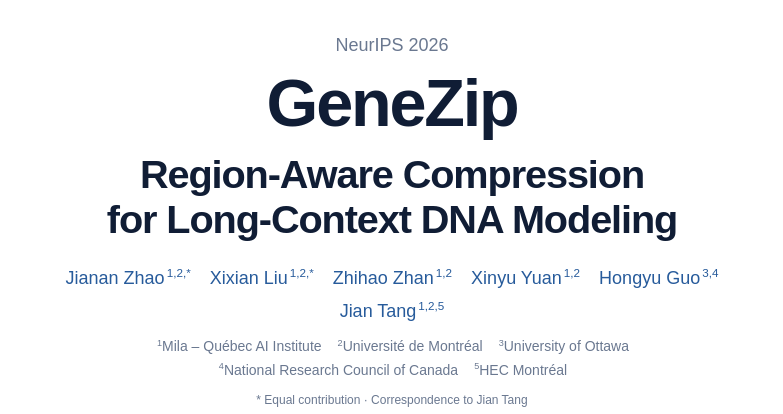
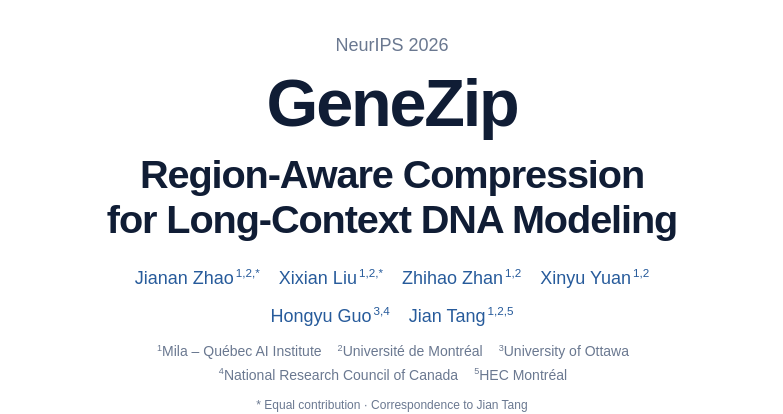
Before and after one commit to AndyJZhao/GeneZip, a plain HTML site: page docs/index.html in a window 1280 px wide. Shown: the top 414 px of the page, without its empty margins (248-1031 px from the left). Drawn offline with Linux system fonts and the light colour scheme.

Commit message:
[8.8 Release - Website] 📝 Arrange authors in four-and-two rows

```diff
--- a/docs/index.html
+++ b/docs/index.html
@@ -7,7 +7,7 @@
   <meta name="description" content="GeneZip learns region-aware compression for long-context DNA modeling. Trained with gene-structure annotations, it compresses unseen DNA without annotations at inference.">
   <link rel="icon" href="assets/icon-options/dna.svg" type="image/svg+xml">
   <link rel="stylesheet" href="assets/bulma.min.css">
-  <link rel="stylesheet" href="styles.css?v=downstream-rank">
+  <link rel="stylesheet" href="styles.css?v=author-rows">
   <link rel="stylesheet" href="region-target.css?v=compact-allocation">
   <script src="script.js?v=merge-1108" defer></script>
   <script src="region-target.js?v=compact-allocation" defer></script>
@@ -19,7 +19,7 @@
       <p class="venue">NeurIPS 2026</p>
       <h1 class="title"><span class="project-name">GeneZip</span><span class="paper-title">Region-Aware Compression<br class="desktop-break"> for Long-Context DNA Modeling</span></h1>
       <p class="authors">
-        <span>Jianan Zhao<sup>1,2,*</sup></span><span>Xixian Liu<sup>1,2,*</sup></span><span>Zhihao Zhan<sup>1,2</sup></span><span>Xinyu Yuan<sup>1,2</sup></span><span>Hongyu Guo<sup>3,4</sup></span><span>Jian Tang<sup>1,2,5</sup></span>
+        <span>Jianan Zhao<sup>1,2,*</sup></span><span>Xixian Liu<sup>1,2,*</sup></span><span>Zhihao Zhan<sup>1,2</sup></span><span>Xinyu Yuan<sup>1,2</sup></span><span class="author-break" aria-hidden="true"></span><span>Hongyu Guo<sup>3,4</sup></span><span>Jian Tang<sup>1,2,5</sup></span>
       </p>
       <p class="affiliations"><span><sup>1</sup>Mila – Québec AI Institute</span><span><sup>2</sup>Université de Montréal</span><span><sup>3</sup>University of Ottawa</span><br><span><sup>4</sup>National Research Council of Canada</span><span><sup>5</sup>HEC Montréal</span></p>
       <p class="author-note">* Equal contribution · Correspondence to Jian Tang</p>
--- a/docs/styles.css
+++ b/docs/styles.css
@@ -30,6 +30,7 @@
 .authors { display: flex; flex-wrap: wrap; justify-content: center; column-gap: 19px; row-gap: 5px; max-width: 1100px; margin: 24px auto 9px; color: var(--link); font-size: 18px; }
 sup { font-size: .65em; vertical-align: super; line-height: 0; margin-left: 2px; }
 .authors span { white-space: nowrap; }
+.authors .author-break { flex-basis: 100%; height: 0; }
 .affiliations { font-size: 14px; line-height: 1.7; color: var(--muted); }
 .affiliations span { display: inline-block; margin: 0 7px; }
 .author-note { font-size: 12px; color: var(--muted); margin-top: 8px; }
```
